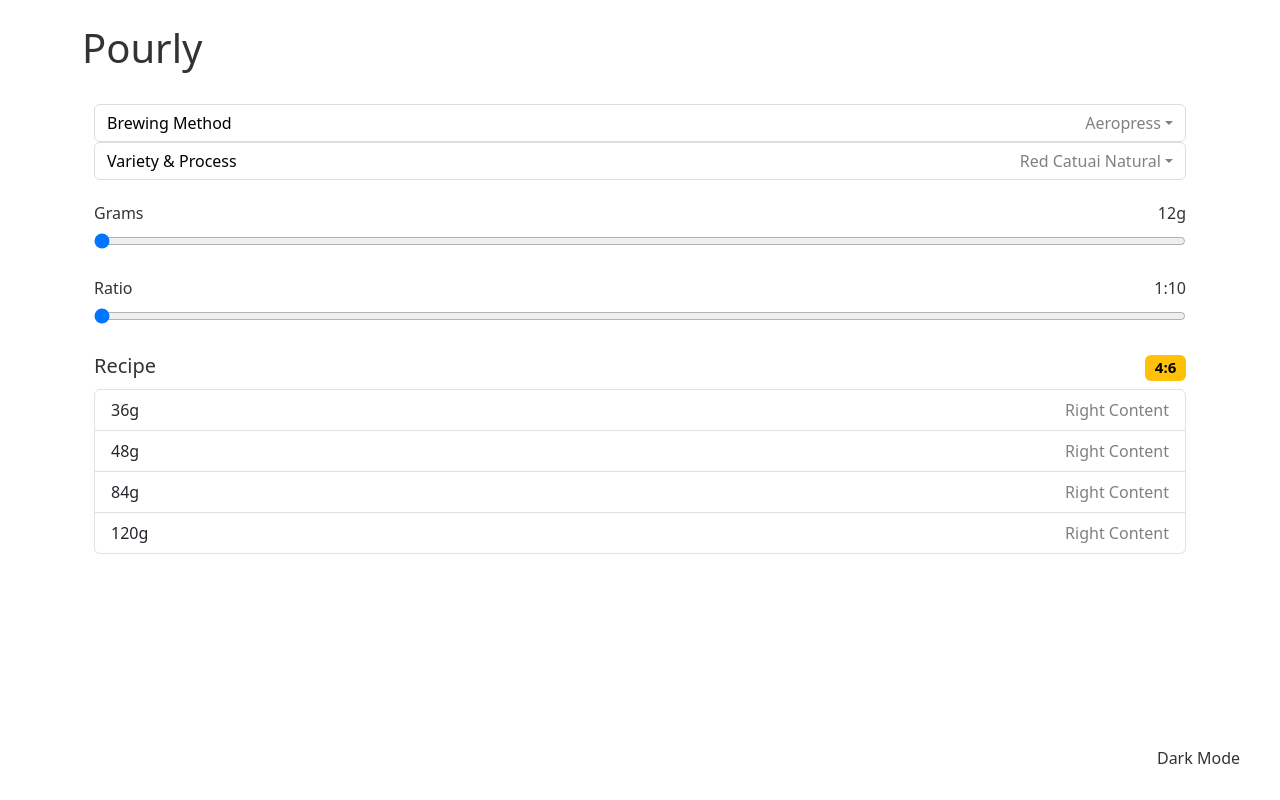
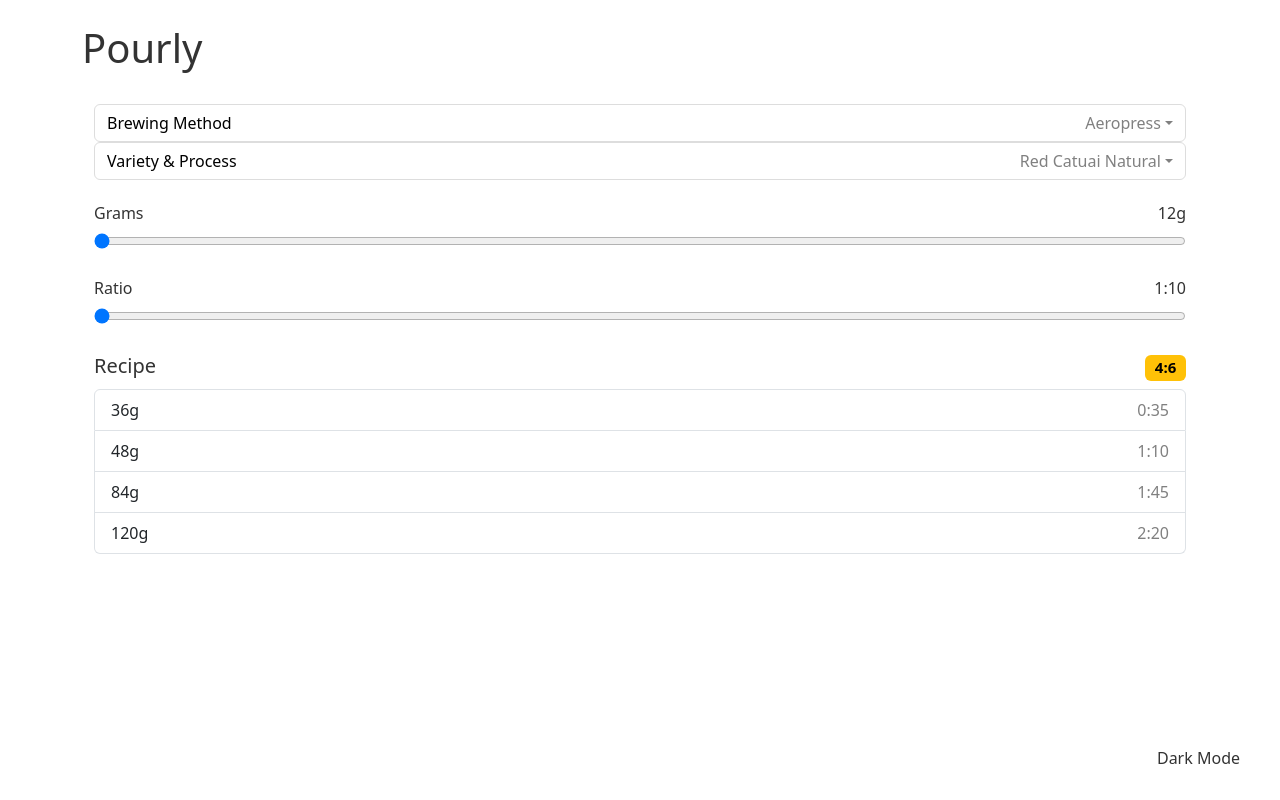
Before and after one commit to nosarabs/pour-lab-app, a React (Create React App) app: page / in a window 1280 px wide. Built offline with nearby package versions, Linux system fonts and the light colour scheme.

Commit message:
pour time intervals

```diff
--- a/src/Recipe.js
+++ b/src/Recipe.js
@@ -25,6 +25,12 @@ function getPourSchedule(recipeName, method, coffee, grams, ratio) {
     return pours;
 }
 
+function seconds2Minutes(seconds) {
+    const minutes = Math.floor(seconds / 60);
+    const remainingSeconds = seconds % 60;
+    return `${minutes}:${remainingSeconds < 10 ? '0' : ''}${remainingSeconds}`;
+}
+
 const Recipe = ({ recipeName, method, coffee, grams, ratio }) => {
 
     // const [selectedRecipe, setRecipe] = useState(recipeName);
@@ -37,7 +43,7 @@ const Recipe = ({ recipeName, method, coffee, grams, ratio }) => {
                 {pours.map((step, index) => (
                     <li className="list-group-item d-flex justify-content-between" key={index}>
                         <span className={styles.leftContent}>{step}g</span>
-                        <span className={styles.rightContent}>Right Content</span>
+                        <span className={styles.rightContent}>{seconds2Minutes((index+1)*35)}</span>
                     </li>
                 ))}
             </ul>
```
